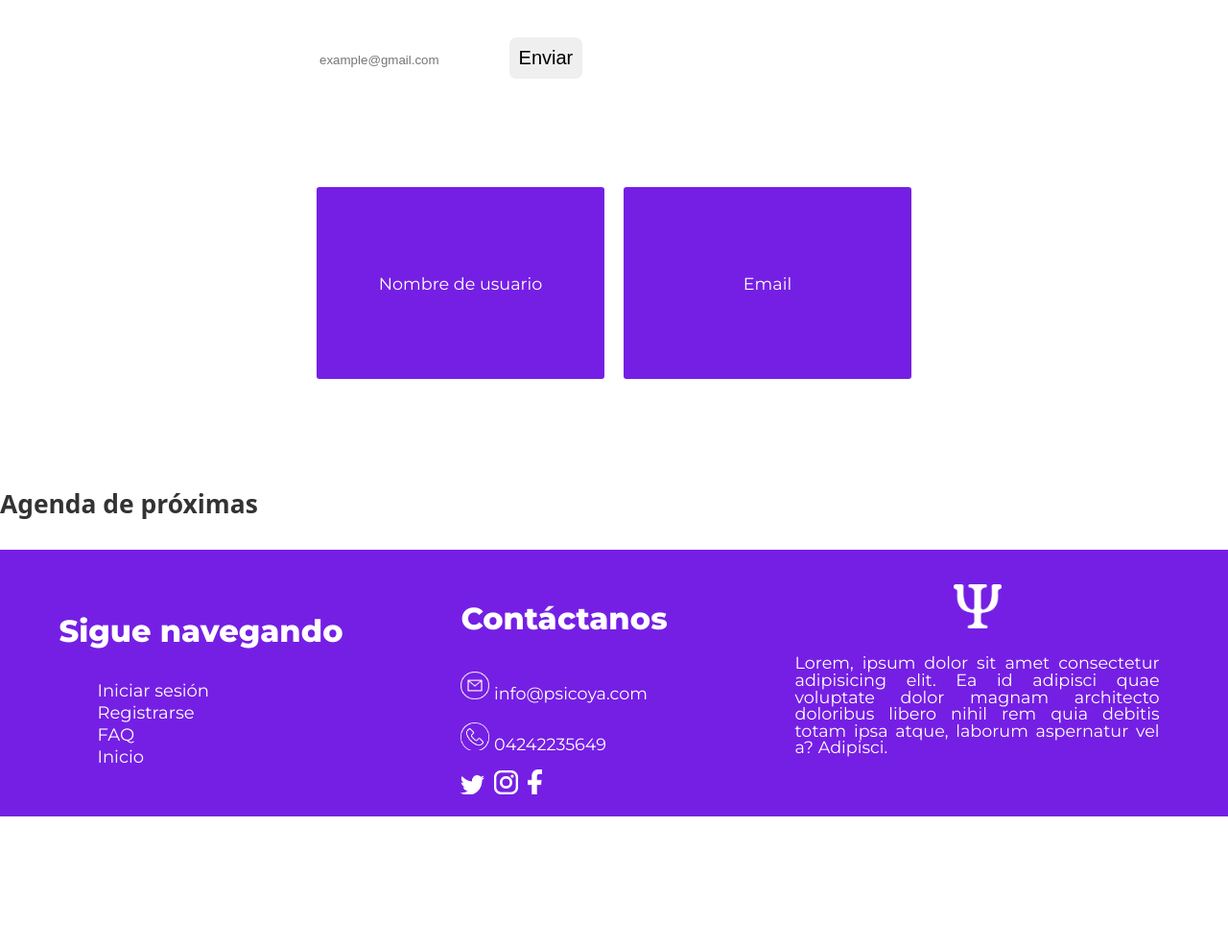
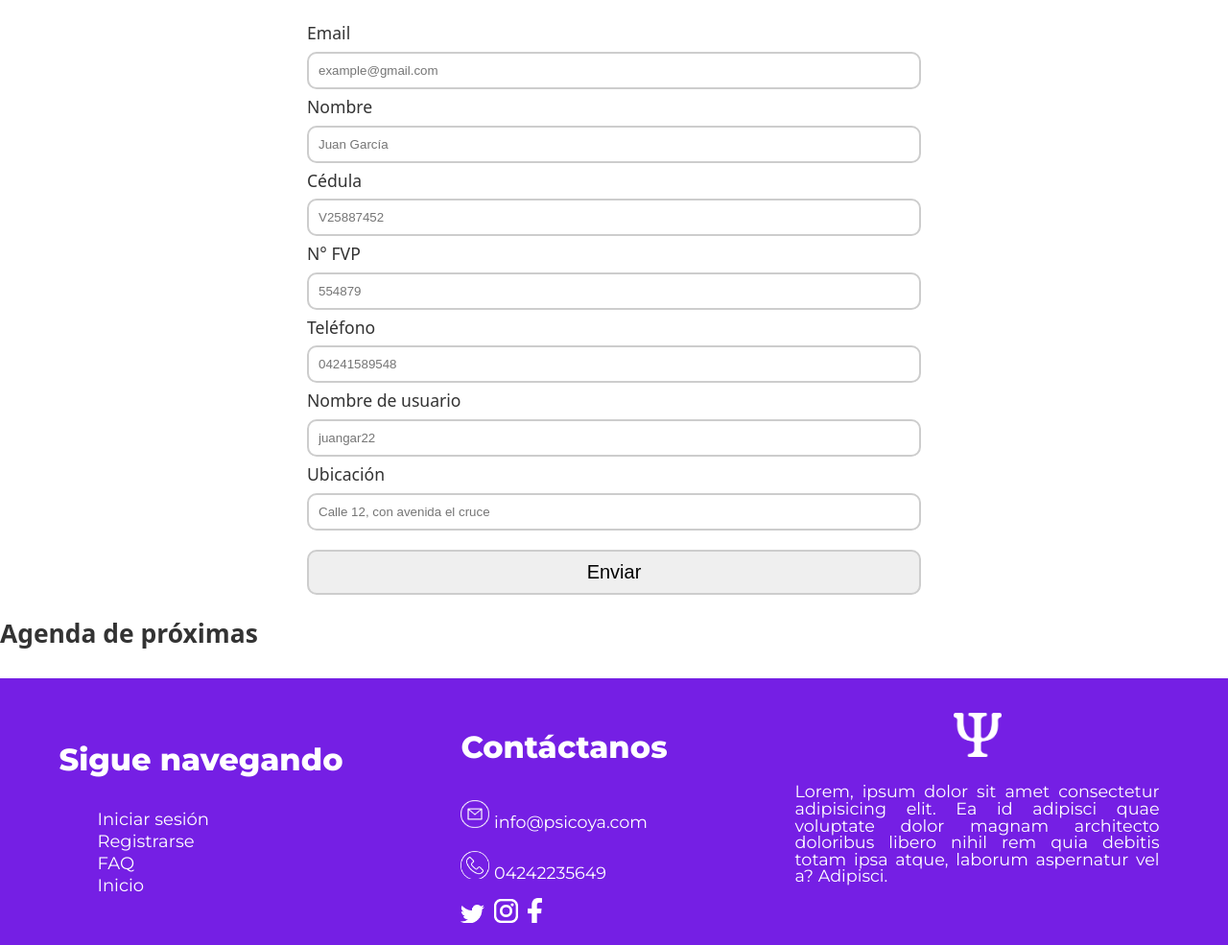
Before and after one commit to saulmoniq/TesosGrado, a Django app: page /psicologo in a window 1280 px wide. Shown: the part 251-1236 px from the top of the page at 96% size. Before the commit the page ends 1102 px from the top, so only its background shows below. Run offline with Django 4.2, Linux system fonts and the light colour scheme; parts of the project's set-up code (start-up, migrations or seed data) failed here and were passed over; some libraries are stand-ins or nearby versions.

Commit message:
form fields

```diff
--- a/TEG/static/styles.css
+++ b/TEG/static/styles.css
@@ -251,7 +251,8 @@ input, textarea{
         padding: 10px;
         border-radius: 10px;
         border: solid;
-        border-color: #fff;
+        border-width: 2px;
+        border-color: rgb(205, 205, 205);
         margin-bottom: 10px;
         margin-top: 10px;
 
@@ -387,3 +388,13 @@ input, textarea{
     object-fit: cover;
 }
 /* end profile styles */
+
+
+/* Form postulate */
+.formpostulacion{
+        display: flex;
+        flex-direction: column;
+
+}
+
+/*  */
--- a/TEG/templates/postulate_psico.html
+++ b/TEG/templates/postulate_psico.html
@@ -16,25 +16,26 @@
 <h1 class="main-title center">¡Postúlate para ser psicólogo!</h1>
 <p class="paragraph">¡Hola {{user.username}}! Llena los siguientes datos, nuestro equipo revisará tu postulación y te certificará como psicólogo.  </p>
 
-<form action="#" method="POST">
+<form action="#" method="POST" class="formpostulacion">
 
 {% csrf_token %}
+<label>Email</label>
 <input type="text" name="mail" placeholder="example@gmail.com">
+<label>Nombre</label>
+<input type="text" name="nombre" placeholder="Juan García">
+<label>Cédula</label>
+<input type="number" name="Cedula" placeholder="V25887452">
+<label>N° FVP</label>
+<input type="number" name="FVP" placeholder="554879">
+<label>Teléfono</label>
+<input type="tel" name="Teléfono" placeholder="04241589548">
+<label>Nombre de usuario</label>
+<input type="text" name="nombre de usuario" placeholder="juangar22">
+<label>Ubicación</label>
+<input type="text" name="Ubicación" placeholder="Calle 12, con avenida el cruce">
 <input style="font-size: 20px;" type="submit" value="Enviar">
 </form>
 
-<div class="full-container-tabs">
-    <div class="column">
-        <div class="inner-table-var">
-          <p class="paragraph"> Nombre de usuario<br>{{user.username}} </p>
-        </div>
-    </div>
-    <div class="column">
-        <div class="inner-table-var">
-          <p class="paragraph"> Email<br> {{user.email}} </p>
-        </div>
-    </div>
-    </div>
 </div>
 </div>
 
--- a/TEG/views.py
+++ b/TEG/views.py
@@ -6,8 +6,9 @@ from django.views.decorators.csrf import csrf_exempt
 from .forms import nuevoUsuario
 from django.contrib.auth.forms import AuthenticationForm
 from django.contrib.auth import login, authenticate, logout
-
-
+from django.template.loader import get_template
+from django.core.mail import EmailMultiAlternatives
+from django.conf import settings
 
 # Create your views here.
 from django.urls import path
@@ -19,8 +20,32 @@ def home(request):
 def perfil(request):
     return render(request, 'perfil.html')
 
+def send_email(mail, nombre):
+	context = {
+		'mail': mail,
+		'nombre' : nombre	}
+	template = get_template('correo.html')
+	content = template.render(context)
+
+	email = EmailMultiAlternatives(
+		'Un correo de prueba',
+		'CodigoFacilito',
+		settings.EMAIL_HOST_USER,
+		[mail],
+		cc=['monique26331419@usm.edu.ve']
+
+	)
+	email.attach_alternative(content, 'text/html')
+	email.send()
+
 def postulate(request):
-    return render(request, 'postulate_psico.html')
+	if request.method == "POST":
+		mail=request.POST.get('mail')
+		nombre=request.POST.get('nombre')
+
+		send_email(mail, nombre)
+
+	return render(request, 'postulate_psico.html', {})
 
 def register_request(request):
 	if request.method == "POST":
--- a/TesisGrado/settings.py
+++ b/TesisGrado/settings.py
@@ -119,6 +119,12 @@ USE_TZ = True
 STATICFILES_DIRS = [os.path.join(BASE_DIR,'TEG/static'),]
 STATIC_URL = 'static/'
 
+EMAIL_HOST = 'smtp.googlemail.com'
+EMAIL_PORT = 587
+EMAIL_HOST_USER = 'monique26331419@usm.edu.ve'
+EMAIL_HOST_PASSWORD = '9942434moniquE!!!'
+EMAIL_USE_TLS = True
+
 # Default primary key field type
 # https://docs.djangoproject.com/en/4.1/ref/settings/#default-auto-field
 
```
Also changed, not shown: TEG/templates/correo.html (added, +12 -0 lines), db.sqlite3.
